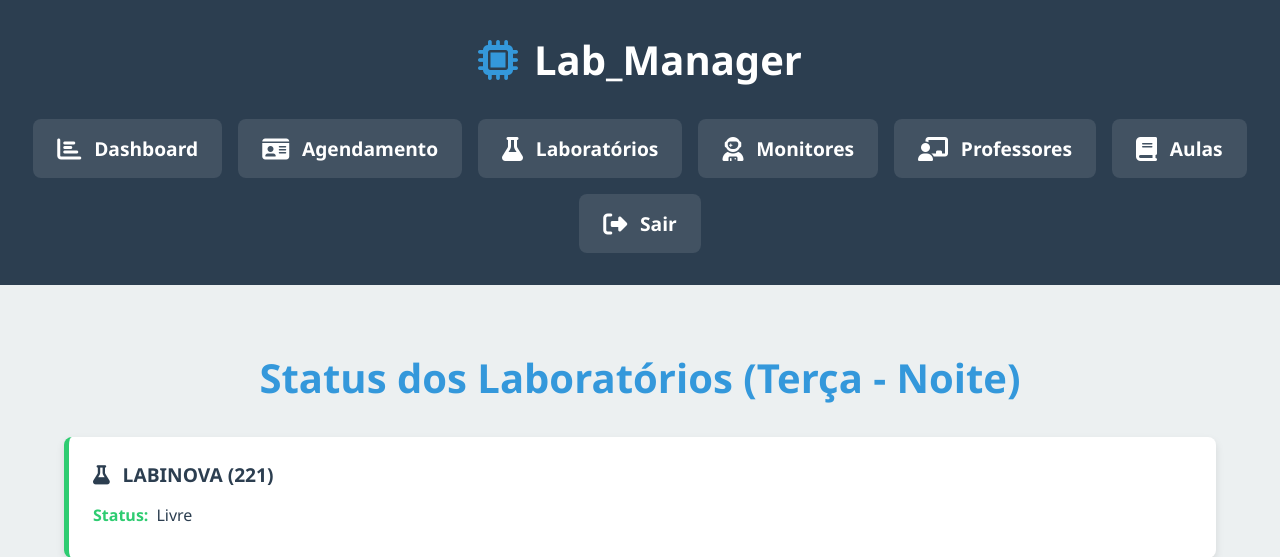
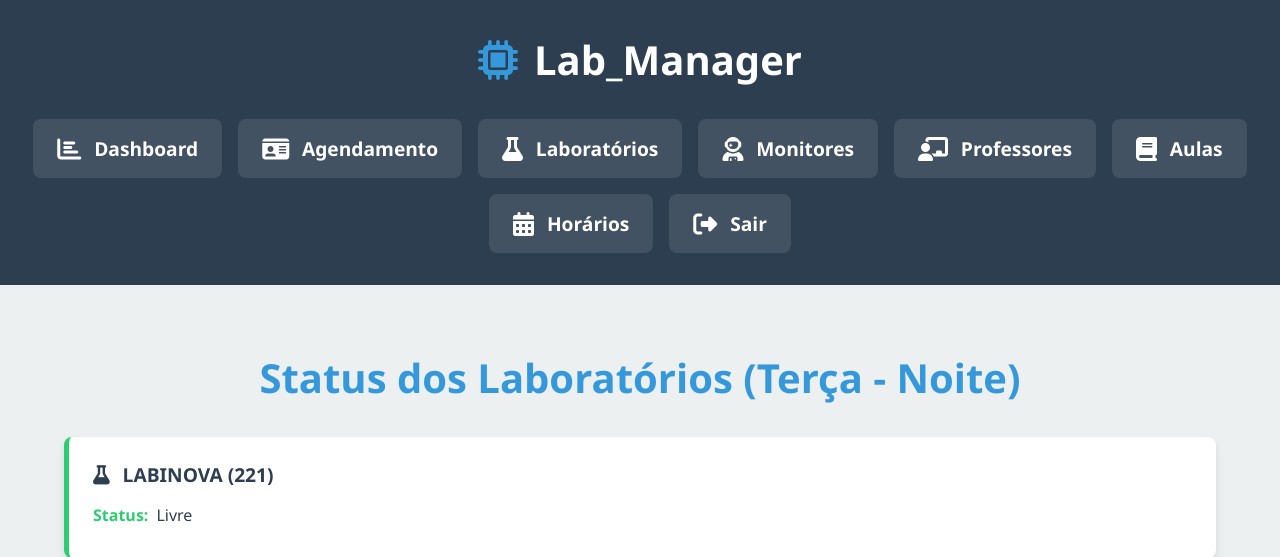
Before and after one commit to MarcusVinicius-BCC/Lab_Manager, a PHP site: page /index.php in a window 1280 px wide. Shown: the top 557 px of the page. Run offline with PHP 8.4, Linux system fonts and the light colour scheme; a user stored in the database is signed in; data comes from the database, SQL or seed files in the repository; data that the repository does not hold is empty.

Commit message:
feat: Add Horários link to navigation in index.php

```diff
--- a/index.php
+++ b/index.php
@@ -71,6 +71,7 @@ foreach ($aulas_hoje as $aula) {
           <a href="monitores.php" class="menu-card"><i class="fas fa-user-astronaut"></i><h3>Monitores</h3></a>
           <a href="professores.php" class="menu-card"><i class="fas fa-chalkboard-teacher"></i><h3>Professores</h3></a>
           <a href="aulas.php" class="menu-card"><i class="fas fa-book"></i><h3>Aulas</h3></a>
+          <a href="horarios.php" class="menu-card"><i class="fas fa-calendar-alt"></i><h3>Horários</h3></a>
         <?php endif; ?>
         <a href="logout.php" class="menu-card"><i class="fas fa-sign-out-alt"></i><h3>Sair</h3></a>
       <?php else: ?>
```
